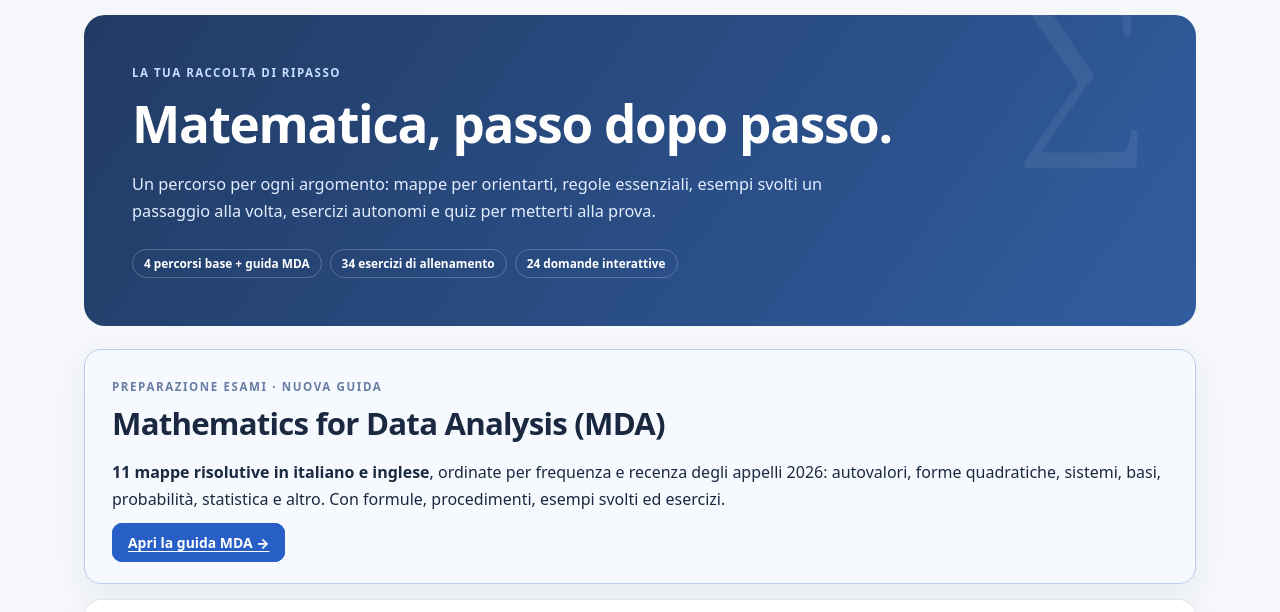
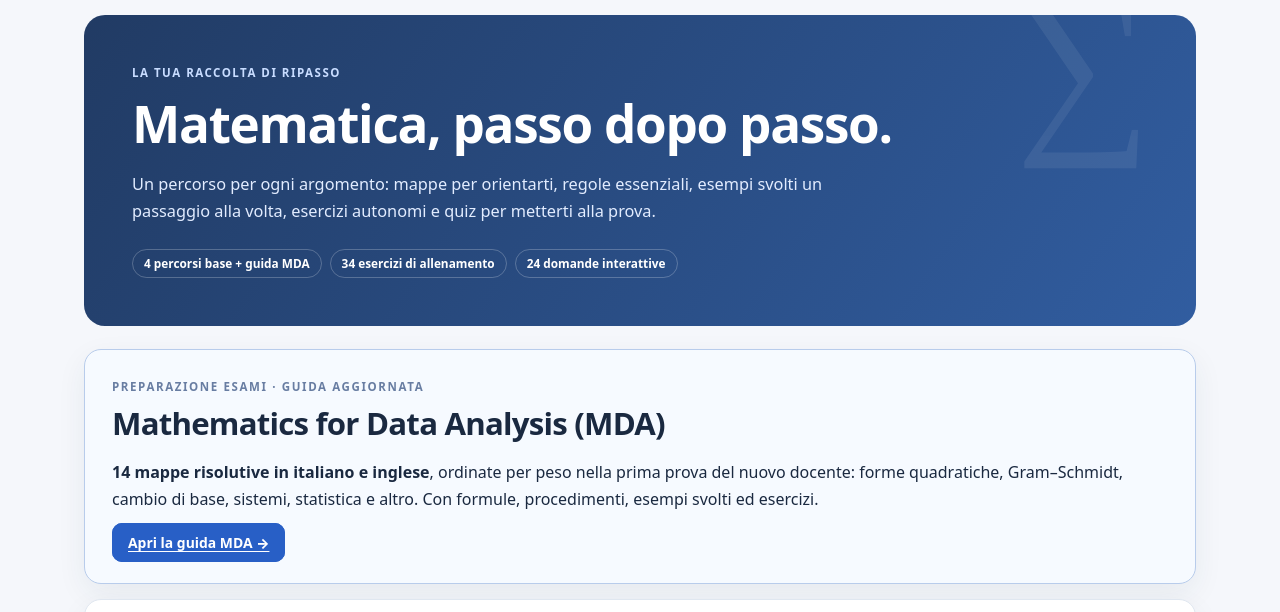
Before and after one commit to andreoid87/tutoring, a plain HTML site: page matematica/index.html in a window 1280 px wide. Shown: the part 119-731 px from the top of the page. Drawn offline with Linux system fonts and the light colour scheme.

Commit message:
Update MDA guide references and search keywords

```diff
--- a/matematica/index.html
+++ b/matematica/index.html
@@ -15,8 +15,8 @@
 <nav class="crumbs" aria-label="Percorso di navigazione"><a href="../">Home</a><span>›</span>Matematica</nav>
 <section class="hero" aria-labelledby="titolo"><div class="eyebrow">La tua raccolta di ripasso</div><h1 id="titolo">Matematica, passo dopo passo.</h1><p>Un percorso per ogni argomento: mappe per orientarti, regole essenziali, esempi svolti un passaggio alla volta, esercizi autonomi e quiz per metterti alla prova.</p><div class="stats"><span class="stat">4 percorsi base + guida MDA</span><span class="stat">34 esercizi di allenamento</span><span class="stat">24 domande interattive</span></div></section>
 <section class="panel" aria-labelledby="mda-title" style="border:1px solid #b8cceb;background:#f6faff">
-<div class="section-label">Preparazione esami · nuova guida</div><h2 id="mda-title">Mathematics for Data Analysis (MDA)</h2>
-<p><strong>11 mappe risolutive in italiano e inglese</strong>, ordinate per frequenza e recenza degli appelli 2026: autovalori, forme quadratiche, sistemi, basi, probabilità, statistica e altro. Con formule, procedimenti, esempi svolti ed esercizi.</p>
+<div class="section-label">Preparazione esami · guida aggiornata</div><h2 id="mda-title">Mathematics for Data Analysis (MDA)</h2>
+<p><strong>14 mappe risolutive in italiano e inglese</strong>, ordinate per peso nella prima prova del nuovo docente: forme quadratiche, Gram–Schmidt, cambio di base, sistemi, statistica e altro. Con formule, procedimenti, esempi svolti ed esercizi.</p>
 <p><a class="btn primary" href="mda/">Apri la guida MDA →</a></p></section>
 <section class="panel" aria-label="I tuoi progressi">
 <div style="display:flex;align-items:center;justify-content:space-between;gap:13px;flex-wrap:wrap">
```
